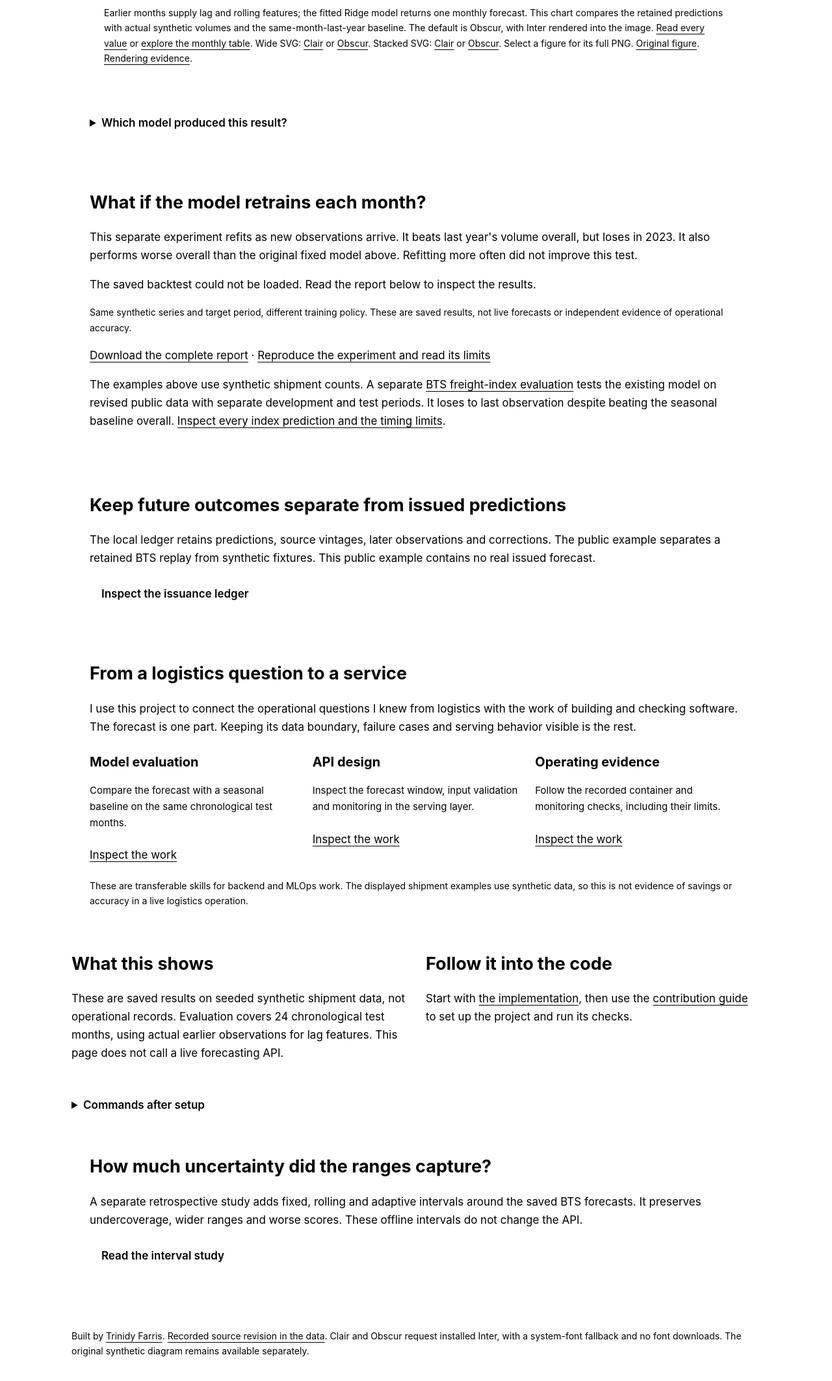
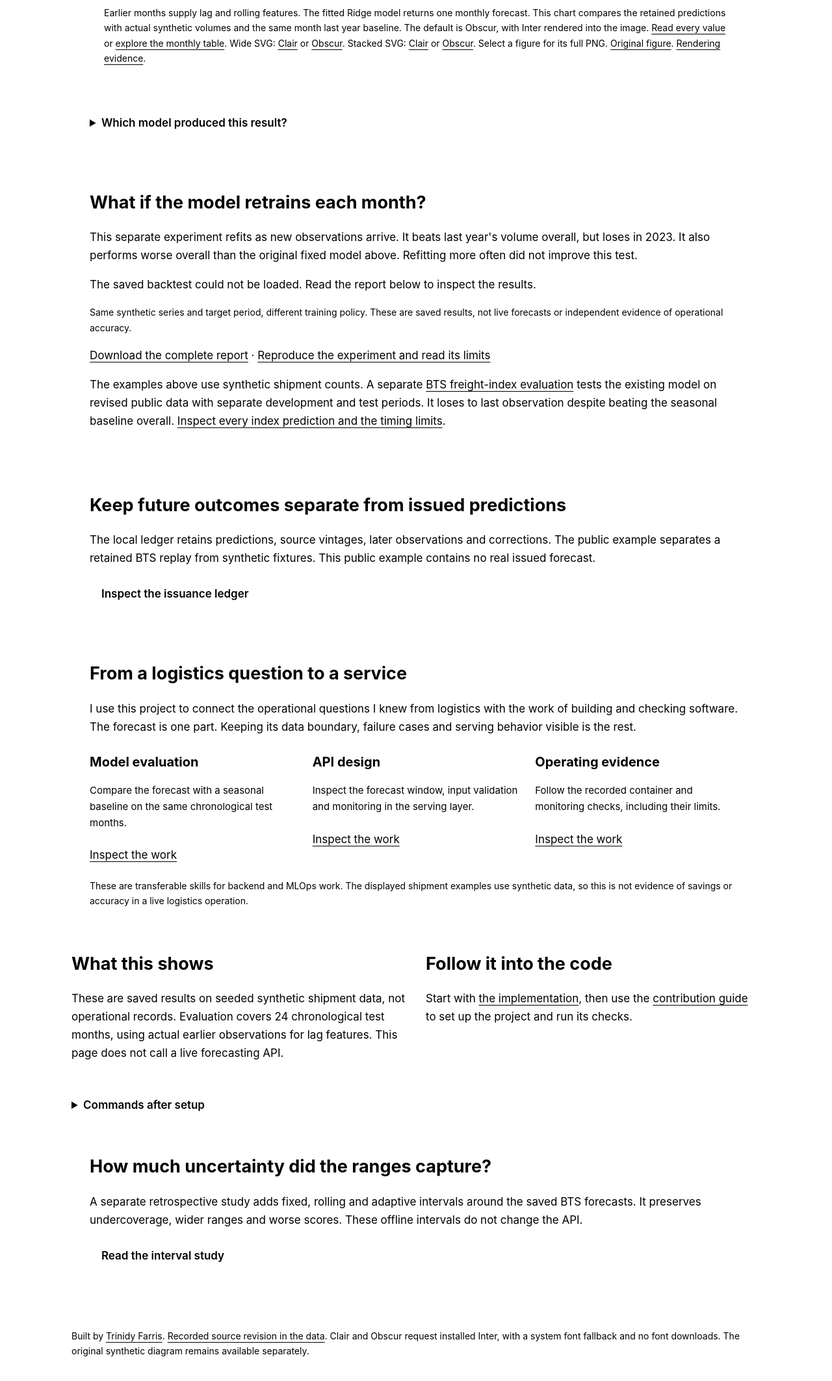
Before and after one commit to T92T1914/freight-forecast, a website with bundled scripts: page site/index.html in a window 1280 px wide. Shown: the part 1215-3341 px from the top of the page at 65% size. Built offline with nearby package versions, Linux system fonts and the light colour scheme; no server answers.

Commit message:
Remove the last semicolon and hyphens from the public page prose
The restyle left one semicolon in the figure caption and two hyphenated compounds in the caption and footer of site/index.html. The wording keeps every claim, number and limit. I checked the command lines quoted in the README and CONTRIBUTING against the default branch: ruff check and format exit 0, train and backtest exit 0, pytest 725 passed and 8 skipped, and the health, predict and forecast window responses match the README.

```diff
--- a/site/index.html
+++ b/site/index.html
@@ -18,7 +18,7 @@
 <figure id="synthetic-figure">
 <div class="synthetic-clair"><a class="figure-link-narrow" href="synthetic-clair.png"><img class="figure-narrow" src="synthetic-clair.png" alt="Recorded synthetic shipments over 24 test months. Model mean absolute error is 226 moves per month versus 327 for the seasonal baseline. Each prediction uses prior observations." width="960" height="1800" loading="lazy"></a><a class="figure-link-wide" href="synthetic-clair-wide.png"><img class="figure-wide" src="synthetic-clair-wide.png" alt="Recorded synthetic shipments over 24 test months. Model mean absolute error is 226 moves per month versus 327 for the seasonal baseline. Each prediction uses prior observations." width="1800" height="1120" loading="lazy"></a></div>
 <div class="synthetic-obscur"><a class="figure-link-narrow" href="synthetic-obscur.png"><img class="figure-narrow" src="synthetic-obscur.png" alt="Recorded synthetic shipments over 24 test months. Model mean absolute error is 226 moves per month versus 327 for the seasonal baseline. Each prediction uses prior observations." width="960" height="1800" loading="lazy"></a><a class="figure-link-wide" href="synthetic-obscur-wide.png"><img class="figure-wide" src="synthetic-obscur-wide.png" alt="Recorded synthetic shipments over 24 test months. Model mean absolute error is 226 moves per month versus 327 for the seasonal baseline. Each prediction uses prior observations." width="1800" height="1120" loading="lazy"></a></div>
-<figcaption>Earlier months supply lag and rolling features; the fitted Ridge model returns one monthly forecast. This chart compares the retained predictions with actual synthetic volumes and the same-month-last-year baseline. The default is Obscur, with Inter rendered into the image. <a href="data.json">Read every value</a> or <a href="#interactive">explore the monthly table</a>.
+<figcaption>Earlier months supply lag and rolling features. The fitted Ridge model returns one monthly forecast. This chart compares the retained predictions with actual synthetic volumes and the same month last year baseline. The default is Obscur, with Inter rendered into the image. <a href="data.json">Read every value</a> or <a href="#interactive">explore the monthly table</a>.
 Wide SVG: <a href="synthetic-clair-wide.svg">Clair</a> or <a href="synthetic-obscur-wide.svg">Obscur</a>. Stacked SVG: <a href="synthetic-clair.svg">Clair</a> or <a href="synthetic-obscur.svg">Obscur</a>. Select a figure for its full PNG. <a href="example.svg">Original figure</a>. <a href="synthetic-figure.json">Rendering evidence</a>.</figcaption></figure>
 <details class="panel" id="model-evidence"><summary>Which model produced this result?</summary>
 <p>The saved values come from one fitted artifact. Its recorded observations and chronological evaluation travel in that same file. Training ends on <span id="model-cutoff">the date recorded in the source data</span>.</p>
@@ -45,4 +45,4 @@ Wide SVG: <a href="synthetic-clair-wide.svg">Clair</a> or <a href="synthetic-obs
 <section class="panel" id="engineering"><h2>From a logistics question to a service</h2><p>I use this project to connect the operational questions I knew from logistics with the work of building and checking software. The forecast is one part. Keeping its data boundary, failure cases and serving behavior visible is the rest.</p><div class="engineering-grid"><section><h3>Model evaluation</h3><p>Compare the forecast with a seasonal baseline on the same chronological test months.</p><a href="https://github.com/T92T1914/freight-forecast/blob/main/docs/backtesting.md">Inspect the work</a></section><section><h3>API design</h3><p>Inspect the forecast window, input validation and monitoring in the serving layer.</p><a href="https://github.com/T92T1914/freight-forecast/blob/main/src/serve.py">Inspect the work</a></section><section><h3>Operating evidence</h3><p>Follow the recorded container and monitoring checks, including their limits.</p><a href="https://github.com/T92T1914/freight-forecast/blob/main/VERIFICATION.md">Inspect the work</a></section></div><p class="fine muted">These are transferable skills for backend and MLOps work. The displayed shipment examples use synthetic data, so this is not evidence of savings or accuracy in a live logistics operation.</p></section>
 <div class="two"><section><h2>What this shows</h2><p>These are saved results on seeded synthetic shipment data, not operational records. Evaluation covers 24 chronological test months, using actual earlier observations for lag features. This page does not call a live forecasting API.</p></section><section><h2>Follow it into the code</h2><p>Start with <a href="https://github.com/T92T1914/freight-forecast/blob/main/src/train.py">the implementation</a>, then use the <a href="https://github.com/T92T1914/freight-forecast/blob/main/CONTRIBUTING.md">contribution guide</a> to set up the project and run its checks.</p></section></div>
 <details><summary>Commands after setup</summary><pre><code translate="no">python -m src.train
-uvicorn src.serve:app --host 0.0.0.0 --port 8000</code></pre><p class="fine">Dependencies and setup instructions are in the repository. Codespaces uses your own account allowance.</p><a href="https://codespaces.new/T92T1914/freight-forecast">Open the Codespaces setup page</a></details><section class="panel" id="interval-study"><h2>How much uncertainty did the ranges capture?</h2><p>A separate retrospective study adds fixed, rolling and adaptive intervals around the saved BTS forecasts. It preserves undercoverage, wider ranges and worse scores. These offline intervals do not change the API.</p><a class="button" href="intervals.html">Read the interval study</a></section></main><footer>Built by <a href="https://github.com/T92T1914">Trinidy Farris</a>. <a id="revision" href="data.json">Recorded source revision in the data</a>. Clair and Obscur request installed Inter, with a system-font fallback and no font downloads. The original synthetic diagram remains available separately.</footer></div><script type="module" src="app.js"></script><script type="module" src="backtest.js"></script></body></html>
+uvicorn src.serve:app --host 0.0.0.0 --port 8000</code></pre><p class="fine">Dependencies and setup instructions are in the repository. Codespaces uses your own account allowance.</p><a href="https://codespaces.new/T92T1914/freight-forecast">Open the Codespaces setup page</a></details><section class="panel" id="interval-study"><h2>How much uncertainty did the ranges capture?</h2><p>A separate retrospective study adds fixed, rolling and adaptive intervals around the saved BTS forecasts. It preserves undercoverage, wider ranges and worse scores. These offline intervals do not change the API.</p><a class="button" href="intervals.html">Read the interval study</a></section></main><footer>Built by <a href="https://github.com/T92T1914">Trinidy Farris</a>. <a id="revision" href="data.json">Recorded source revision in the data</a>. Clair and Obscur request installed Inter, with a system font fallback and no font downloads. The original synthetic diagram remains available separately.</footer></div><script type="module" src="app.js"></script><script type="module" src="backtest.js"></script></body></html>
```
